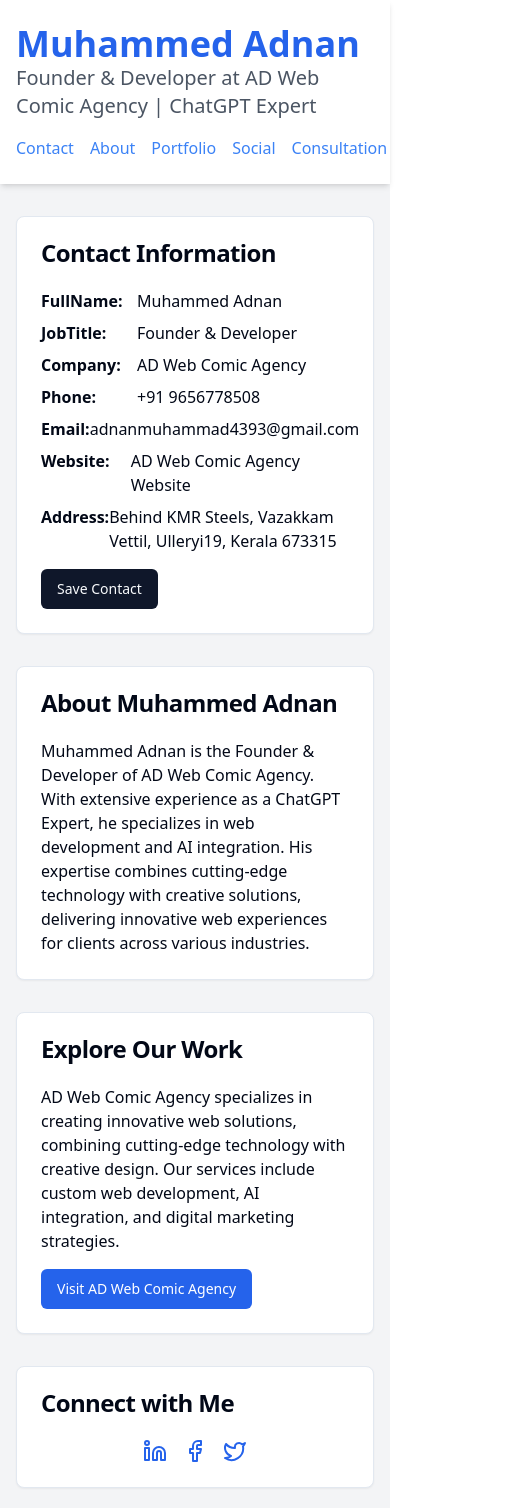
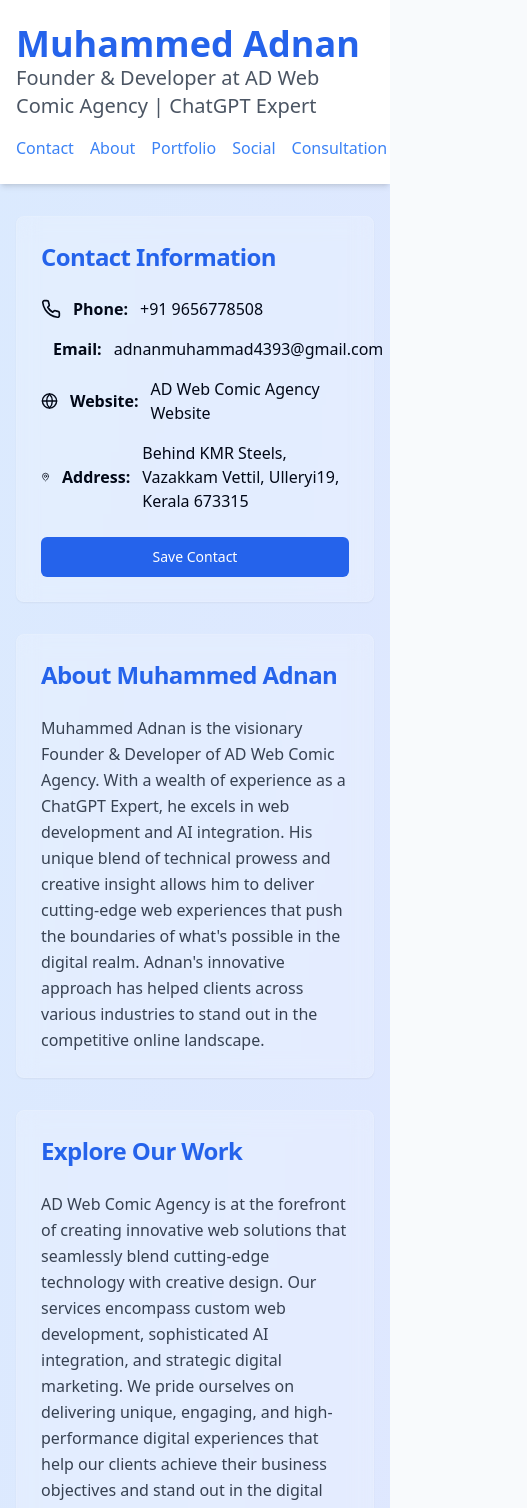
Before and after one commit to dinasmuhammed/nfc-cared-for-mh, a React (Vite) app: page / in a window 390 px wide. Shown: the top 1508 px of the page, 527 px wide, since content can reach past the window. Built offline with nearby package versions, Linux system fonts and the light colour scheme.

Commit message:
Enhance CSS with Premium Themes
Updated the CSS to implement premium design color themes for improved aesthetics and user experience.
[skip gpt_engineer]

```diff
--- a/src/components/AboutMe.jsx
+++ b/src/components/AboutMe.jsx
@@ -3,15 +3,16 @@ import { Card, CardContent, CardHeader, CardTitle } from '@/components/ui/card';
 
 const AboutMe = () => {
   return (
-    <Card id="about" className="mb-8">
+    <Card id="about" className="glass-effect">
       <CardHeader>
-        <CardTitle>About Muhammed Adnan</CardTitle>
+        <CardTitle className="text-2xl font-bold text-blue-600 dark:text-blue-400">About Muhammed Adnan</CardTitle>
       </CardHeader>
       <CardContent>
-        <p>
-          Muhammed Adnan is the Founder & Developer of AD Web Comic Agency. With extensive experience as a ChatGPT Expert,
-          he specializes in web development and AI integration. His expertise combines cutting-edge technology with creative
-          solutions, delivering innovative web experiences for clients across various industries.
+        <p className="text-gray-700 dark:text-gray-300 leading-relaxed">
+          Muhammed Adnan is the visionary Founder & Developer of AD Web Comic Agency. With a wealth of experience as a ChatGPT Expert,
+          he excels in web development and AI integration. His unique blend of technical prowess and creative insight allows him to deliver
+          cutting-edge web experiences that push the boundaries of what's possible in the digital realm. Adnan's innovative approach
+          has helped clients across various industries to stand out in the competitive online landscape.
         </p>
       </CardContent>
     </Card>
--- a/src/components/ContactInfo.jsx
+++ b/src/components/ContactInfo.jsx
@@ -1,28 +1,26 @@
 import React from 'react';
 import { Button } from '@/components/ui/button';
 import { Card, CardContent, CardHeader, CardTitle } from '@/components/ui/card';
+import { Phone, Mail, Globe, MapPin } from 'lucide-react';
 
 const ContactInfo = () => {
-  const contactDetails = {
-    fullName: 'Muhammed Adnan',
-    jobTitle: 'Founder & Developer',
-    company: 'AD Web Comic Agency',
-    phone: '+91 9656778508',
-    email: 'adnanmuhammad4393@gmail.com',
-    website: 'AD Web Comic Agency Website',
-    address: 'Behind KMR Steels, Vazakkam Vettil, Ulleryi19, Kerala 673315',
-  };
+  const contactDetails = [
+    { icon: <Phone className="h-5 w-5" />, label: 'Phone', value: '+91 9656778508' },
+    { icon: <Mail className="h-5 w-5" />, label: 'Email', value: 'adnanmuhammad4393@gmail.com' },
+    { icon: <Globe className="h-5 w-5" />, label: 'Website', value: 'AD Web Comic Agency Website' },
+    { icon: <MapPin className="h-5 w-5" />, label: 'Address', value: 'Behind KMR Steels, Vazakkam Vettil, Ulleryi19, Kerala 673315' },
+  ];
 
   const generateVCard = () => {
     const vcard = `BEGIN:VCARD
 VERSION:3.0
-FN:${contactDetails.fullName}
-TITLE:${contactDetails.jobTitle}
-ORG:${contactDetails.company}
-TEL:${contactDetails.phone}
-EMAIL:${contactDetails.email}
-URL:${contactDetails.website}
-ADR:;;${contactDetails.address};;;
+FN:Muhammed Adnan
+TITLE:Founder & Developer
+ORG:AD Web Comic Agency
+TEL:+91 9656778508
+EMAIL:adnanmuhammad4393@gmail.com
+URL:AD Web Comic Agency Website
+ADR:;;Behind KMR Steels, Vazakkam Vettil, Ulleryi19, Kerala 673315;;;
 END:VCARD`;
 
     const blob = new Blob([vcard], { type: 'text/vcard;charset=utf-8' });
@@ -36,20 +34,21 @@ END:VCARD`;
   };
 
   return (
-    <Card id="contact" className="mb-8">
+    <Card id="contact" className="glass-effect">
       <CardHeader>
-        <CardTitle>Contact Information</CardTitle>
+        <CardTitle className="text-2xl font-bold text-blue-600 dark:text-blue-400">Contact Information</CardTitle>
       </CardHeader>
       <CardContent>
-        <ul className="space-y-2">
-          {Object.entries(contactDetails).map(([key, value]) => (
-            <li key={key} className="flex">
-              <span className="font-semibold w-24">{key.charAt(0).toUpperCase() + key.slice(1)}:</span>
+        <ul className="space-y-4">
+          {contactDetails.map(({ icon, label, value }) => (
+            <li key={label} className="flex items-center space-x-3">
+              {icon}
+              <span className="font-semibold">{label}:</span>
               <span>{value}</span>
             </li>
           ))}
         </ul>
-        <Button onClick={generateVCard} className="mt-4">
+        <Button onClick={generateVCard} className="mt-6 w-full bg-blue-600 hover:bg-blue-700 text-white">
           Save Contact
         </Button>
       </CardContent>
--- a/src/components/Footer.jsx
+++ b/src/components/Footer.jsx
@@ -29,15 +29,15 @@ END:VCARD`;
       <div className="container mx-auto px-4">
         <div className="flex flex-col md:flex-row justify-between items-center">
           <div className="mb-4 md:mb-0">
-            <p>© 2024 AD Web Comic Agency</p>
+            <p className="text-lg font-semibold">© 2024 AD Web Comic Agency</p>
           </div>
-          <div className="flex space-x-4">
-            <a href="https://adwebcomicagency.vercel.app/" target="_blank" rel="noopener noreferrer" className="hover:text-blue-300">Website</a>
-            <a href="https://www.linkedin.com/in/muhammed-adnan" target="_blank" rel="noopener noreferrer" className="hover:text-blue-300">LinkedIn</a>
-            <a href="https://www.facebook.com/muhammedadnan" target="_blank" rel="noopener noreferrer" className="hover:text-blue-300">Facebook</a>
-            <a href="https://twitter.com/muhammedadnan" target="_blank" rel="noopener noreferrer" className="hover:text-blue-300">Twitter</a>
+          <div className="flex space-x-4 mb-4 md:mb-0">
+            <a href="https://adwebcomicagency.vercel.app/" target="_blank" rel="noopener noreferrer" className="hover:text-blue-300 transition-colors duration-200">Website</a>
+            <a href="https://www.linkedin.com/in/muhammed-adnan" target="_blank" rel="noopener noreferrer" className="hover:text-blue-300 transition-colors duration-200">LinkedIn</a>
+            <a href="https://www.facebook.com/muhammedadnan" target="_blank" rel="noopener noreferrer" className="hover:text-blue-300 transition-colors duration-200">Facebook</a>
+            <a href="https://twitter.com/muhammedadnan" target="_blank" rel="noopener noreferrer" className="hover:text-blue-300 transition-colors duration-200">Twitter</a>
           </div>
-          <Button onClick={generateVCard} className="mt-4 md:mt-0 bg-blue-600 hover:bg-blue-700">
+          <Button onClick={generateVCard} className="bg-blue-600 hover:bg-blue-700 text-white transition-colors duration-200">
             Save Contact
           </Button>
         </div>
--- a/src/components/Header.jsx
+++ b/src/components/Header.jsx
@@ -2,17 +2,17 @@ import React from 'react';
 
 const Header = () => {
   return (
-    <header className="bg-white shadow-md">
+    <header className="bg-white dark:bg-gray-800 shadow-md">
       <div className="container mx-auto px-4 py-6">
-        <h1 className="text-4xl font-bold text-blue-600">Muhammed Adnan</h1>
-        <p className="text-xl text-gray-600">Founder & Developer at AD Web Comic Agency | ChatGPT Expert</p>
+        <h1 className="text-4xl font-bold text-blue-600 dark:text-blue-400">Muhammed Adnan</h1>
+        <p className="text-xl text-gray-600 dark:text-gray-300">Founder & Developer at AD Web Comic Agency | ChatGPT Expert</p>
         <nav className="mt-4">
           <ul className="flex space-x-4">
             {['Contact', 'About', 'Portfolio', 'Social', 'Consultation'].map((item) => (
               <li key={item}>
                 <a
                   href={`#${item.toLowerCase()}`}
-                  className="text-blue-500 hover:text-blue-700 cursor-pointer"
+                  className="text-blue-500 hover:text-blue-700 dark:text-blue-300 dark:hover:text-blue-100 cursor-pointer transition-colors duration-200"
                 >
                   {item}
                 </a>
--- a/src/components/Portfolio.jsx
+++ b/src/components/Portfolio.jsx
@@ -4,18 +4,19 @@ import { Button } from '@/components/ui/button';
 
 const Portfolio = () => {
   return (
-    <Card id="portfolio" className="mb-8">
+    <Card id="portfolio" className="glass-effect">
       <CardHeader>
-        <CardTitle>Explore Our Work</CardTitle>
+        <CardTitle className="text-2xl font-bold text-blue-600 dark:text-blue-400">Explore Our Work</CardTitle>
       </CardHeader>
       <CardContent>
-        <p className="mb-4">
-          AD Web Comic Agency specializes in creating innovative web solutions, combining cutting-edge technology with
-          creative design. Our services include custom web development, AI integration, and digital marketing strategies.
+        <p className="text-gray-700 dark:text-gray-300 leading-relaxed mb-6">
+          AD Web Comic Agency is at the forefront of creating innovative web solutions that seamlessly blend cutting-edge technology with creative design.
+          Our services encompass custom web development, sophisticated AI integration, and strategic digital marketing. We pride ourselves on delivering
+          unique, engaging, and high-performance digital experiences that help our clients achieve their business objectives and stand out in the digital landscape.
         </p>
         <Button
           onClick={() => window.open('https://adwebcomicagency.vercel.app/', '_blank')}
-          className="bg-blue-600 hover:bg-blue-700 text-white"
+          className="w-full bg-blue-600 hover:bg-blue-700 text-white transition-colors duration-200"
         >
           Visit AD Web Comic Agency
         </Button>
--- a/src/components/SocialMedia.jsx
+++ b/src/components/SocialMedia.jsx
@@ -4,25 +4,25 @@ import { Facebook, Linkedin, Twitter } from 'lucide-react';
 
 const SocialMedia = () => {
   const socialLinks = [
-    { name: 'LinkedIn', icon: <Linkedin />, url: 'https://www.linkedin.com/in/muhammed-adnan' },
-    { name: 'Facebook', icon: <Facebook />, url: 'https://www.facebook.com/muhammedadnan' },
-    { name: 'Twitter', icon: <Twitter />, url: 'https://twitter.com/muhammedadnan' },
+    { name: 'LinkedIn', icon: <Linkedin className="h-8 w-8" />, url: 'https://www.linkedin.com/in/muhammed-adnan' },
+    { name: 'Facebook', icon: <Facebook className="h-8 w-8" />, url: 'https://www.facebook.com/muhammedadnan' },
+    { name: 'Twitter', icon: <Twitter className="h-8 w-8" />, url: 'https://twitter.com/muhammedadnan' },
   ];
 
   return (
-    <Card id="social" className="mb-8">
+    <Card id="social" className="glass-effect">
       <CardHeader>
-        <CardTitle>Connect with Me</CardTitle>
+        <CardTitle className="text-2xl font-bold text-blue-600 dark:text-blue-400">Connect with Me</CardTitle>
       </CardHeader>
       <CardContent>
-        <div className="flex justify-center space-x-4">
+        <div className="flex justify-center space-x-8">
           {socialLinks.map((social) => (
             <a
               key={social.name}
               href={social.url}
               target="_blank"
               rel="noopener noreferrer"
-              className="text-blue-600 hover:text-blue-800"
+              className="text-blue-600 hover:text-blue-800 dark:text-blue-400 dark:hover:text-blue-200 transition-colors duration-200"
             >
               {social.icon}
             </a>
--- a/src/index.css
+++ b/src/index.css
@@ -4,7 +4,7 @@
 
 @layer base {
   :root {
-    --background: 0 0% 100%;
+    --background: 210 40% 98%;
     --foreground: 222.2 84% 4.9%;
 
     --card: 0 0% 100%;
@@ -13,7 +13,7 @@
     --popover: 0 0% 100%;
     --popover-foreground: 222.2 84% 4.9%;
 
-    --primary: 222.2 47.4% 11.2%;
+    --primary: 221 83% 53%;
     --primary-foreground: 210 40% 98%;
 
     --secondary: 210 40% 96.1%;
@@ -30,7 +30,7 @@
 
     --border: 214.3 31.8% 91.4%;
     --input: 214.3 31.8% 91.4%;
-    --ring: 222.2 84% 4.9%;
+    --ring: 221 83% 53%;
 
     --radius: 0.5rem;
   }
@@ -45,7 +45,7 @@
     --popover: 222.2 84% 4.9%;
     --popover-foreground: 210 40% 98%;
 
-    --primary: 210 40% 98%;
+    --primary: 217.2 91.2% 59.8%;
     --primary-foreground: 222.2 47.4% 11.2%;
 
     --secondary: 217.2 32.6% 17.5%;
@@ -62,7 +62,7 @@
 
     --border: 217.2 32.6% 17.5%;
     --input: 217.2 32.6% 17.5%;
-    --ring: 212.7 26.8% 83.9%;
+    --ring: 224.3 76.3% 48%;
   }
 }
 
@@ -74,3 +74,13 @@
     @apply bg-background text-foreground;
   }
 }
+
+.gradient-bg {
+  background: linear-gradient(135deg, #3b82f6 0%, #2563eb 100%);
+}
+
+.glass-effect {
+  background: rgba(255, 255, 255, 0.2);
+  backdrop-filter: blur(10px);
+  border: 1px solid rgba(255, 255, 255, 0.1);
+}
--- a/src/pages/Index.jsx
+++ b/src/pages/Index.jsx
@@ -10,11 +10,13 @@ import Footer from '../components/Footer';
 
 const Index = () => {
   return (
-    <div className="min-h-screen bg-gray-100">
+    <div className="min-h-screen bg-gradient-to-br from-blue-100 to-indigo-100 dark:from-gray-900 dark:to-indigo-900">
       <Header />
-      <main className="container mx-auto px-4 py-8">
-        <ContactInfo />
-        <AboutMe />
+      <main className="container mx-auto px-4 py-8 space-y-8">
+        <div className="grid grid-cols-1 md:grid-cols-2 gap-8">
+          <ContactInfo />
+          <AboutMe />
+        </div>
         <Portfolio />
         <SocialMedia />
         <Consultation />
```
Also changed, not shown: src/components/Consultation.jsx (+10 -9 lines), src/components/DigitalBusinessCard.jsx (+7 -7 lines).
